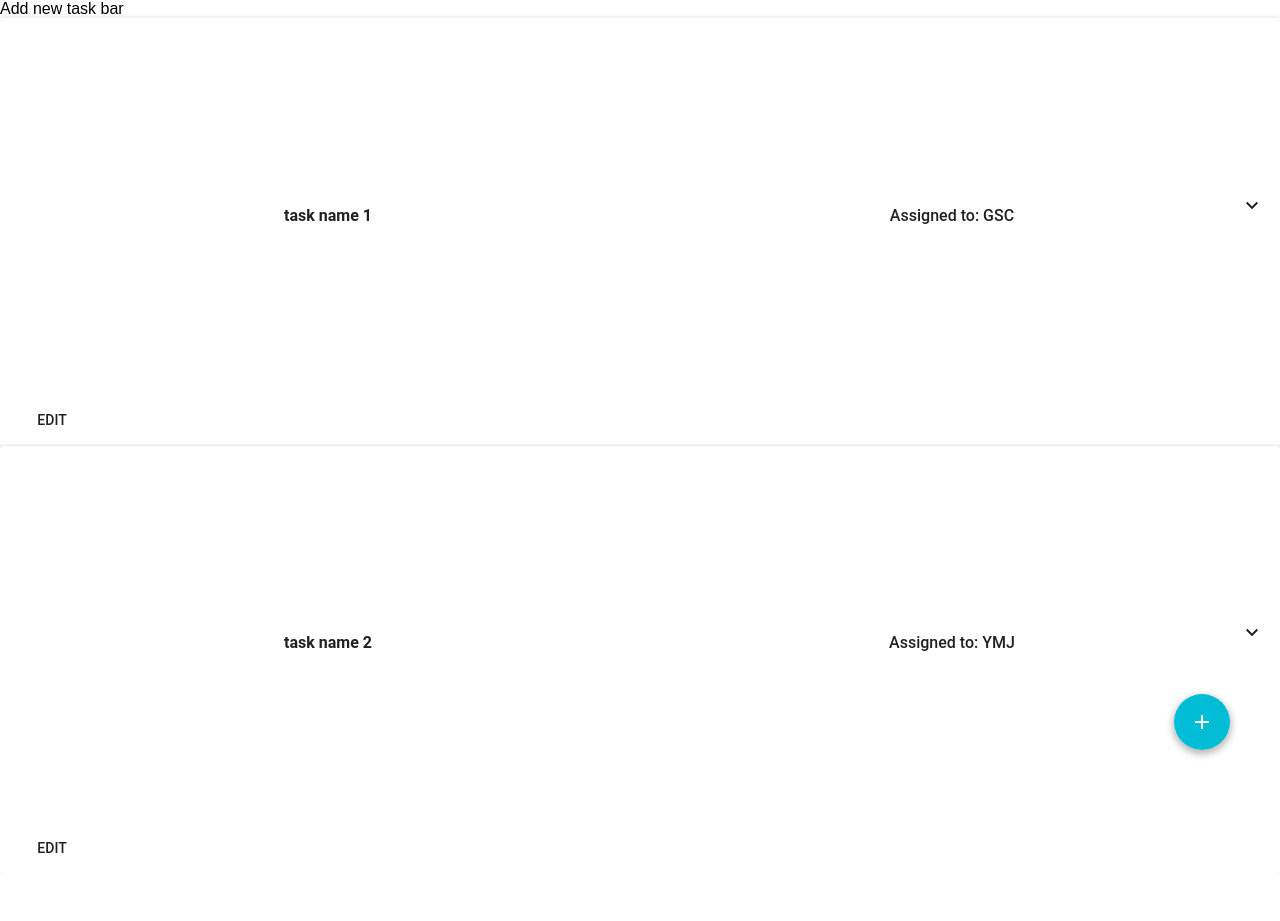
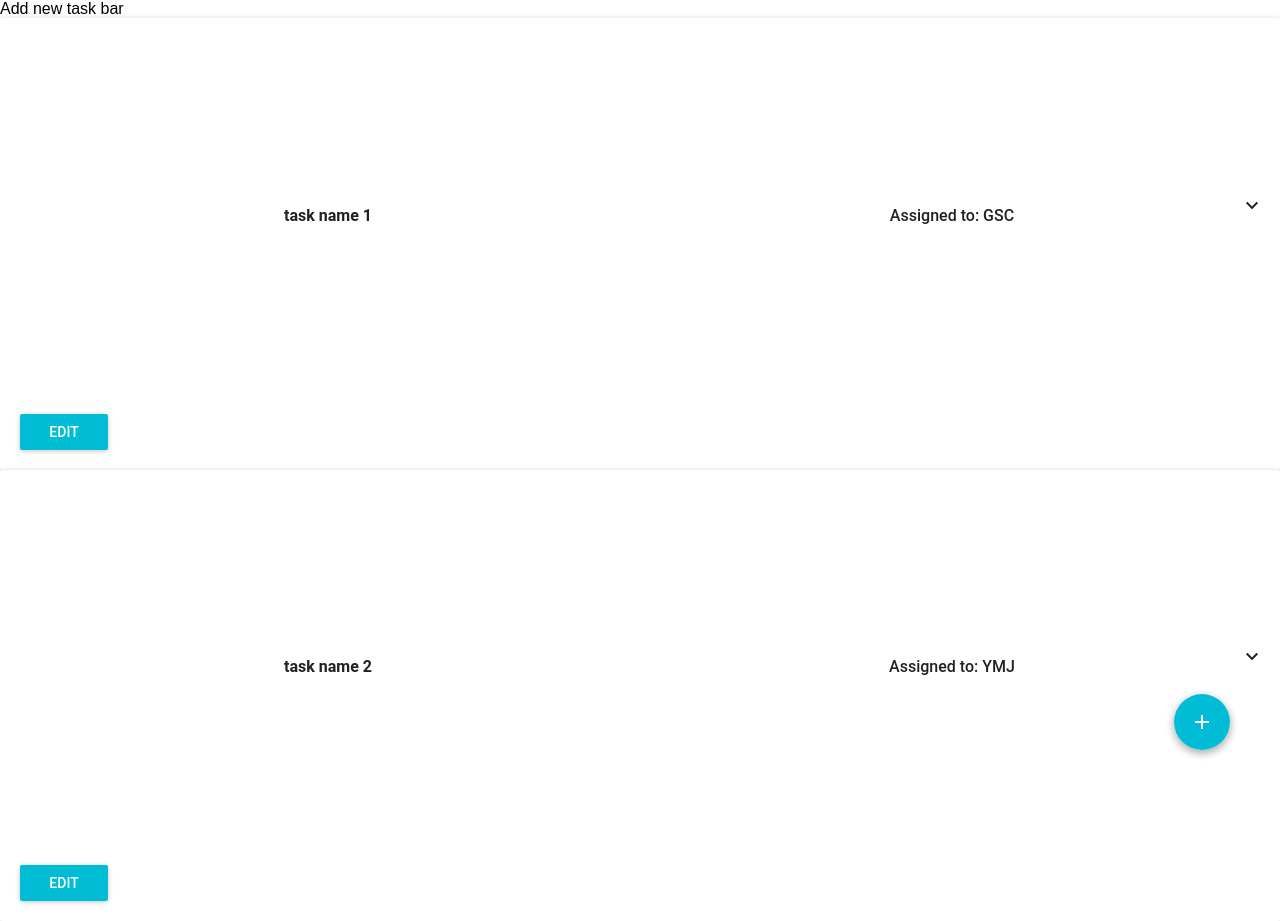
Before and after one commit to srishtihunjan/LazyRoomies, a React app in the folder React/: page / in a window 1280 px wide. Before the commit the page ends 873 px from the top, so only its background shows below. Built offline with nearby package versions, Linux system fonts and the light colour scheme.

Commit message:
CSS changes - edit and save buttons

```diff
--- a/React/src/App.js
+++ b/React/src/App.js
@@ -2,6 +2,7 @@ import React, { Component } from 'react';
 import MuiThemeProvider from 'material-ui/styles/MuiThemeProvider';
 import './App.css';
 import TaskManager from './containers/TaskManager/TaskManager';
+import ShoppingList from './containers/ShoppingList/ShoppingList';
 
 class App extends Component {
   render() {
--- a/React/src/components/TaskList/TaskItem/TaskItem.js
+++ b/React/src/components/TaskList/TaskItem/TaskItem.js
@@ -1,13 +1,17 @@
 import React from 'react';
 import classes from './TaskItem.css';
 import { Card, CardActions, CardHeader, CardText } from 'material-ui/Card';
-import FlatButton from 'material-ui/FlatButton';
+import RaisedButton from 'material-ui/RaisedButton';
+
 
 const taskItem = (props) => {
     const cardHeaderChildren = (<div className={classes.flexContainer}>
         <p className={classes.headers}><strong>{props.task.name}</strong></p>
         <p className={classes.headers}> Assigned to: {props.task.assignedTo}</p> </div>);
 
+const style = {
+    margin: 12,
+};
     return (
         <Card>
             <CardHeader
@@ -16,7 +20,8 @@ const taskItem = (props) => {
                 showExpandableButton={true}
             />
             <CardActions>
-                <FlatButton label="Edit" onClick={() => props.editTask(props.task, props.index)} />
+            <RaisedButton label="Edit" primary={true} style={style}  onClick={() => props.editTask(props.task, props.index)} />
+                {/* <FlatButton label="Edit" onClick={() => props.editTask(props.task, props.index)} />  */}
             </CardActions>
             <CardText expandable={true}>
                 {props.task.description}
--- a/React/src/containers/ShoppingList/ShoppingList.js
+++ b/React/src/containers/ShoppingList/ShoppingList.js
@@ -1,6 +1,7 @@
 import React, { Component } from 'react';
 import classes from './ShoppingList.css';
-import ListItems from '../../components/ListItems/ListItems'
+import ListItems from '../../components/ListItems/ListItems';
+import RaisedButton from 'material-ui/RaisedButton';
 
 class ShoppingList extends Component {
 
@@ -8,34 +9,39 @@ class ShoppingList extends Component {
         list: ['firstItem', 'secondItem']
     }
 
+
+
     inputChangeHandler = (event, index) => {
         let value = event.target.value;
         console.log(value);
         console.log(index);
         let oldList = this.state.list;
         let newList = [...oldList];
-        newList[index]=value;
-        this.setState({list: newList});
+        newList[index] = value;
+        this.setState({ list: newList });
     }
 
     enterPressedHandler = (env, index) => {
-        if(env.key === 'Enter'){
+        if (env.key === 'Enter') {
             console.log("Enter pressed");
             let oldList = this.state.list;
             let newList = [...oldList];
-            newList.splice(index+1, 0, '');
-            console.log("New list: "+newList)
-            this.setState({list: newList});
+            newList.splice(index + 1, 0, '');
+            console.log("New list: " + newList)
+            this.setState({ list: newList });
         }
     }
     render() {
+        const style = {
+            margin: 12,
+        };
         return (
             <div className={classes.ListContainer}>
                 <ListItems listItems={this.state.list}
-                inputChangeHandler={this.inputChangeHandler}
-                enterPressedHandler={this.enterPressedHandler} />
+                    inputChangeHandler={this.inputChangeHandler}
+                    enterPressedHandler={this.enterPressedHandler} />
                 <div>
-                    <button>Save</button>
+                    <RaisedButton label="Save List" primary={true} style={style} />
                 </div>
             </div>
         );
```
